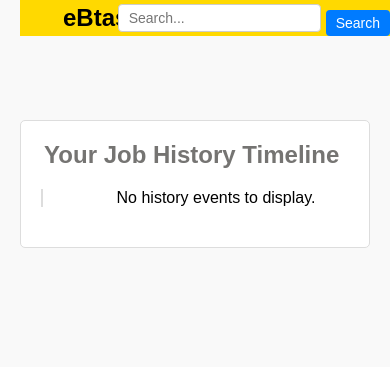
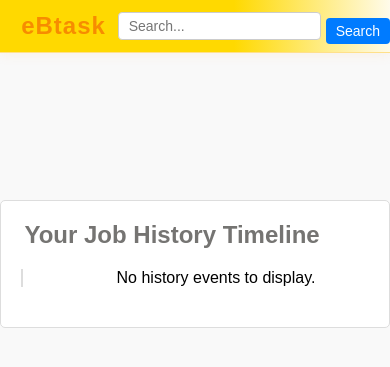
Before and after one commit to HannanNaimy/7-04, a Flask app: template templates/history.html in a window 390 px wide. Shown: the top 367 px of the page. Run offline with Flask 3, Linux system fonts and the light colour scheme; the template is opened without the code that fills it, so the values that code supplies are empty.

Commit message:
Minor fixes

```diff
--- a/templates/history.html
+++ b/templates/history.html
@@ -4,8 +4,8 @@
 body {
   background-color: #f9f9f9;
   font-family: Arial, sans-serif;
-  margin: 0;
-  padding: 20px;
+  margin: 0 !important;
+  padding: 0 !important;
 }
 
 .timeline-container {
@@ -15,6 +15,7 @@ body {
   padding: 20px;
   border: 1px solid #ddd;
   border-radius: 5px;
+  margin-top: 100px; /* Add space for fixed navbar */
 }
 
 .timeline {
--- a/templates/homeparent.html
+++ b/templates/homeparent.html
@@ -14,18 +14,36 @@
     }
     body {
       font-family: Arial, sans-serif;
+      background: #f9f9f9;
     }
 
-    /* Navbar Container */
+    /* Visually pleasing Navbar */
     .navbar {
       position: fixed;
       top: 0;
       width: 100%;
-      background: #ffd900;
-      padding: 1% 0;
+      background: linear-gradient(90deg, #ffd900 60%, #fffbea 100%);
+      padding: 0.7rem 0;
       z-index: 1000;
       overflow-x: auto;
       white-space: nowrap;
+      box-shadow: 0 2px 12px rgba(247, 140, 0, 0.08);
+      border-bottom: 1.5px solid #ffe08a;
+      display: flex;
+      justify-content: space-between;
+      align-items: center;
+      scrollbar-width: thin;
+      scrollbar-color: #ffd900 #fffbea;
+    }
+    .navbar::-webkit-scrollbar {
+      height: 6px;
+    }
+    .navbar::-webkit-scrollbar-thumb {
+      background: #ffd900;
+      border-radius: 4px;
+    }
+    .navbar::-webkit-scrollbar-track {
+      background: #fffbea;
     }
     .navbar ul {
       display: flex;
@@ -35,16 +53,93 @@
       margin: 0;
       list-style: none;
       overflow-x: auto;
+      white-space: nowrap;
+      gap: 0.5rem;
+      scrollbar-width: thin;
+      scrollbar-color: #ffd900 #fffbea;
+    }
+    .navbar ul::-webkit-scrollbar {
+      height: 6px;
+    }
+    .navbar ul::-webkit-scrollbar-thumb {
+      background: #ffd900;
+      border-radius: 4px;
+    }
+    .navbar ul::-webkit-scrollbar-track {
+      background: #fffbea;
     }
     .navbar ul li {
-      margin-right: 1.5%;
+      margin-right: 0.5rem;
       flex-shrink: 0;
     }
     .navbar ul li a {
       text-decoration: none;
-      color: black;
+      color: #222;
       font-size: 1rem;
-      padding: 10px 15px;
+      padding: 10px 18px;
+      border-radius: 22px;
+      transition: background 0.2s, color 0.2s;
+      font-weight: 500;
+      background: transparent;
+      display: inline-block;
+    }
+    .navbar ul li a:hover,
+    .navbar ul li a.active {
+      background: #f78c00;
+      color: #000000e3;
+      box-shadow: 0 2px 8px rgba(247, 140, 0, 0.10);
+    }
+    .logo a {
+      font-size: 1.5rem !important;
+      font-weight: bold !important;
+      margin-left: 0.5rem;
+      color: #f78c00 !important;
+      background: none !important;
+      letter-spacing: 1px;
+      padding: 10px 18px;
+      border-radius: 22px;
+      transition: background 0.2s;
+    }
+    .logo a:hover {
+      background: #fffbea !important;
+      color: #f78c00 !important;
+    }
+
+    /* Responsive horizontal scroll for mobile */
+    @media (max-width: 900px) {
+      .navbar {
+        overflow-x: auto;
+        padding: 0.5rem 0;
+      }
+      .navbar ul {
+        gap: 0.2rem;
+        padding-left: 0.2rem;
+        padding-right: 0.2rem;
+      }
+      .navbar ul li a {
+        font-size: 0.98rem;
+        padding: 8px 12px;
+      }
+      .logo a {
+        font-size: 1.1rem !important;
+        padding: 8px 12px;
+      }
+    }
+    @media (max-width: 600px) {
+      .navbar {
+        padding: 0.3rem 0;
+      }
+      .navbar ul {
+        gap: 0.1rem;
+      }
+      .navbar ul li a {
+        font-size: 0.95rem;
+        padding: 7px 10px;
+      }
+      .logo a {
+        font-size: 1rem !important;
+        padding: 7px 10px;
+      }
     }
 
     /* Container for the search form */
@@ -591,9 +686,9 @@
   </style>
 </head>
 <body>
-  <nav class="navbar" style="display: flex; justify-content: space-between; align-items: center; padding: 0 20px;">
+  <nav class="navbar">
   <!-- Left side: Navigation Links -->
-    <ul class="nav-links" style="list-style: none; display: flex; align-items: center; gap: 20px; margin: 0;">
+  <ul class="nav-links">
     <li class="logo"><a href="/profile/{{ g.user.username }}">eBtask</a></li>
     {% if g.user %}
       <li>
--- a/templates/ownerprofile.html
+++ b/templates/ownerprofile.html
@@ -327,6 +327,9 @@
   border-radius: 20px;
   font-size: 0.9rem;
   margin-bottom: 10px;
+}
+.offer-posts .offer-post h2 {
+  color: #222 !important;
 }
 {% endblock %}
 
```
Lines whose indentation alone changed are shown as unchanged.
